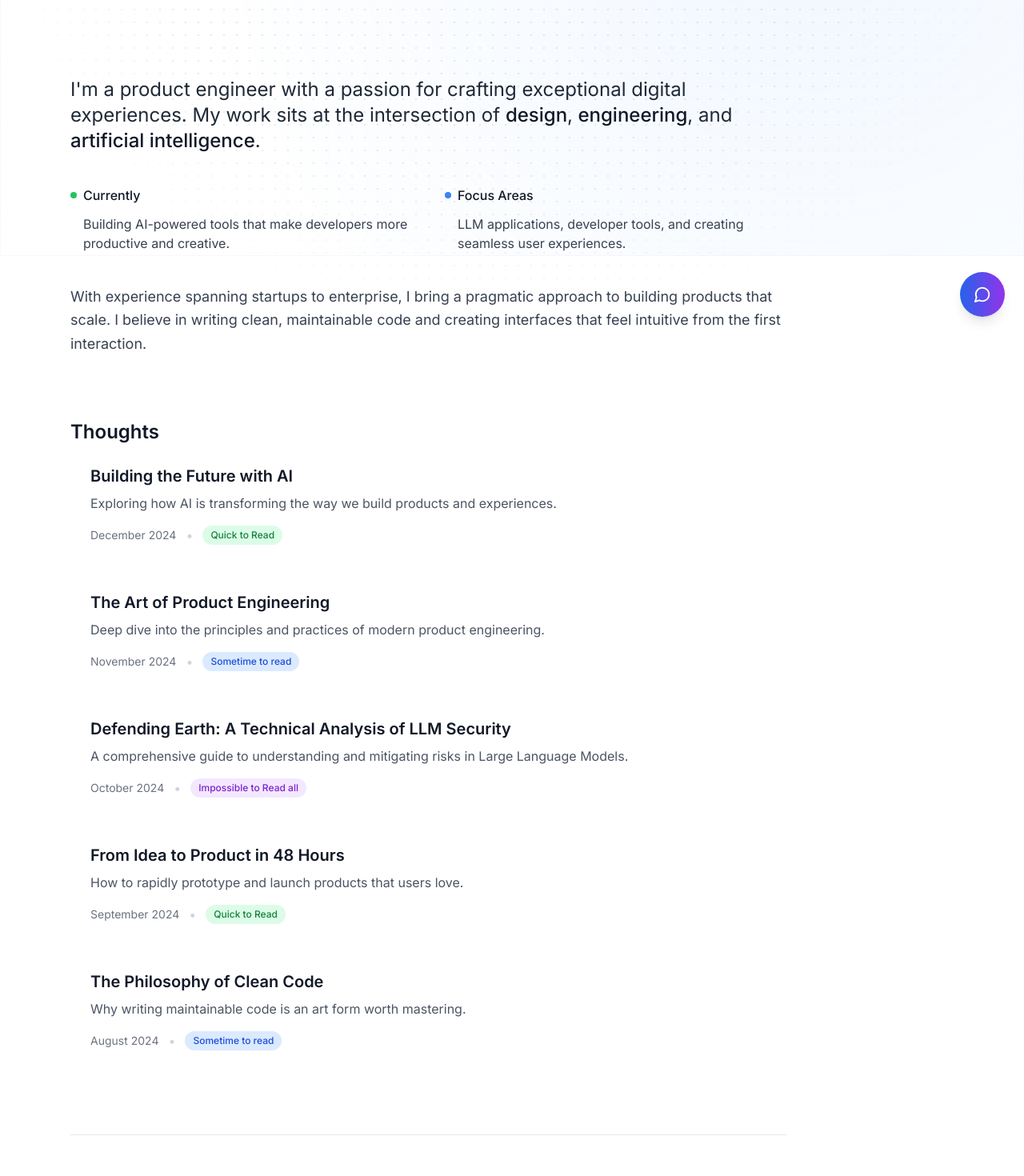
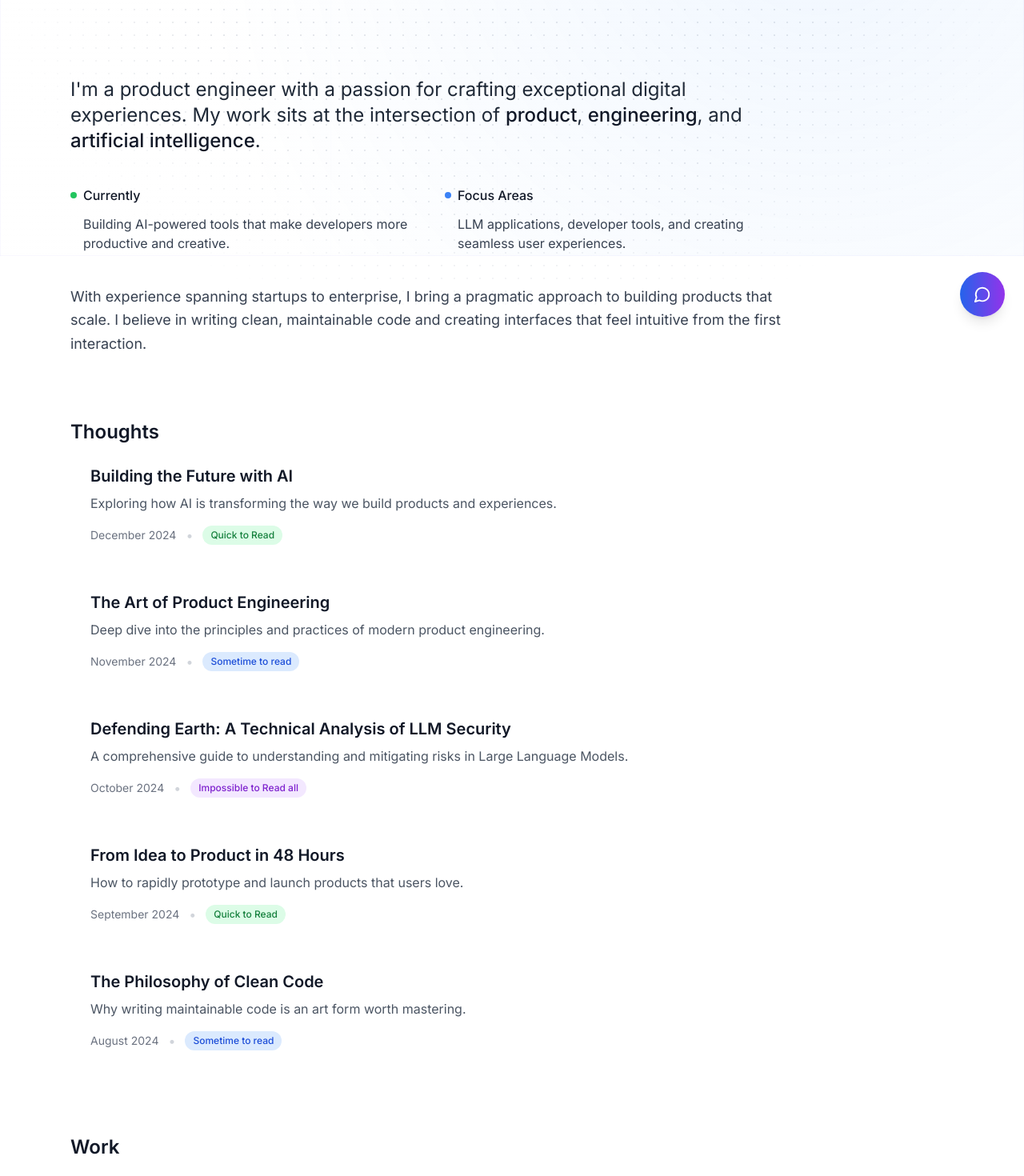
Before and after one commit to berkdurmus/berkdurmus.com, a Next.js app: page / in a window 1280 px wide. Shown: the part 380-1850 px from the top of the page at 80% size. Built offline with nearby package versions, Linux system fonts and the light colour scheme.

Commit message:
feat(v1): fix title

```diff
--- a/src/app/page.tsx
+++ b/src/app/page.tsx
@@ -151,7 +151,7 @@ export default function Home() {
               exceptional digital experiences. My work sits at the intersection
               of{" "}
               <span className="font-medium text-gray-900 dark:text-gray-100">
-                design
+                product
               </span>
               ,
               <span className="font-medium text-gray-900 dark:text-gray-100">
@@ -223,18 +223,27 @@ export default function Home() {
         </motion.section>
 
         {/* Projects Section */}
-        {/* <motion.section
+        <motion.section
           initial={{ opacity: 0 }}
           animate={{ opacity: 1 }}
           transition={{ delay: 0.8, duration: 0.8 }}
           className="mb-20 max-w-4xl"
         >
+          <motion.h3
+            initial={{ opacity: 0, x: -20 }}
+            animate={{ opacity: 1, x: 0 }}
+            transition={{ delay: 0.9, duration: 0.5 }}
+            className="text-2xl font-semibold text-gray-900 dark:text-gray-100 mb-18"
+          >
+            Work{" "}
+          </motion.h3>
+
           <div className="space-y-2">
             {projects.map((project, index) => (
               <ProjectCard key={project.title} {...project} index={index} />
             ))}
           </div>
-        </motion.section> */}
+        </motion.section>
 
         {/* Footer with Social Links */}
         <motion.footer
```
